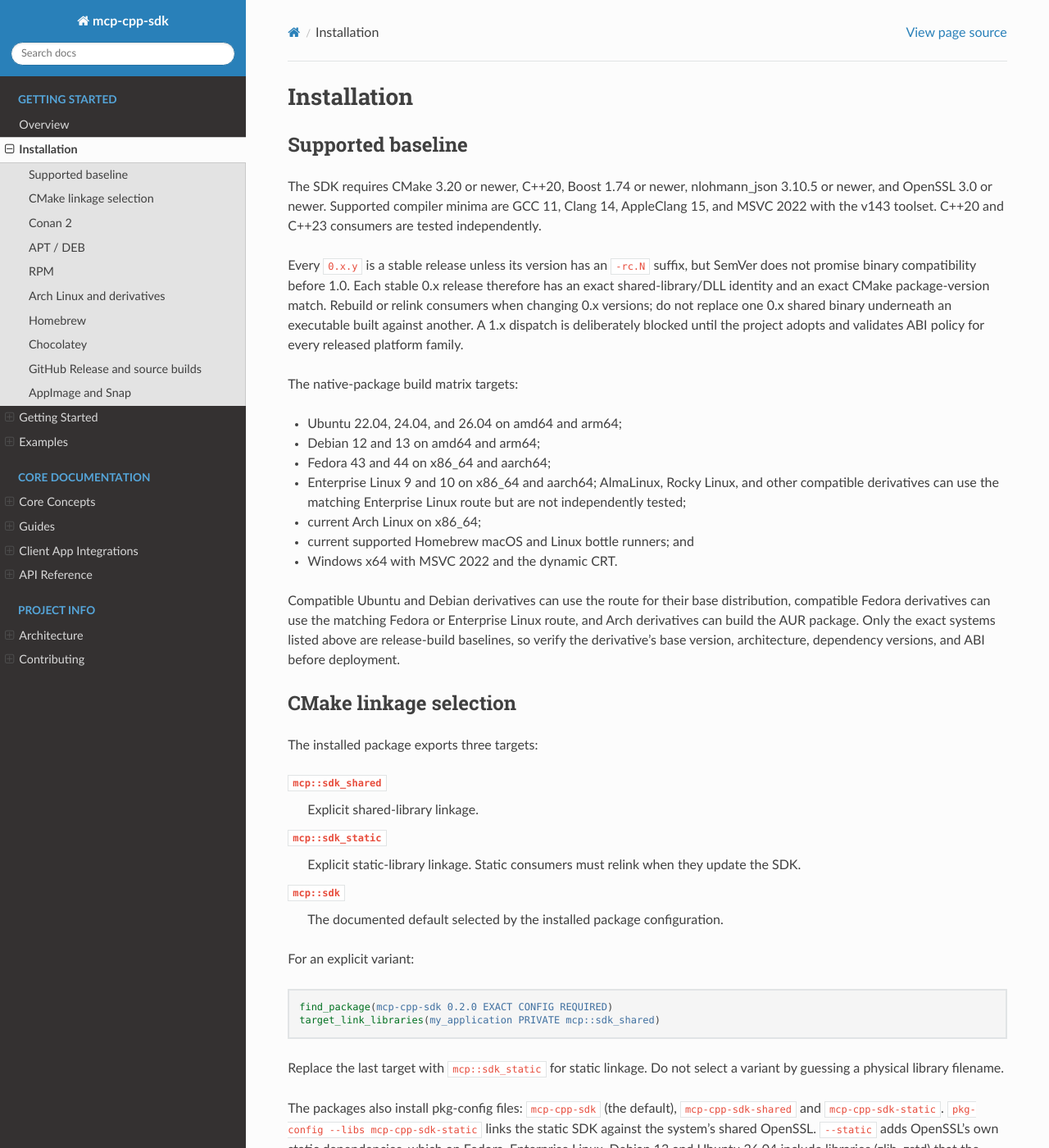
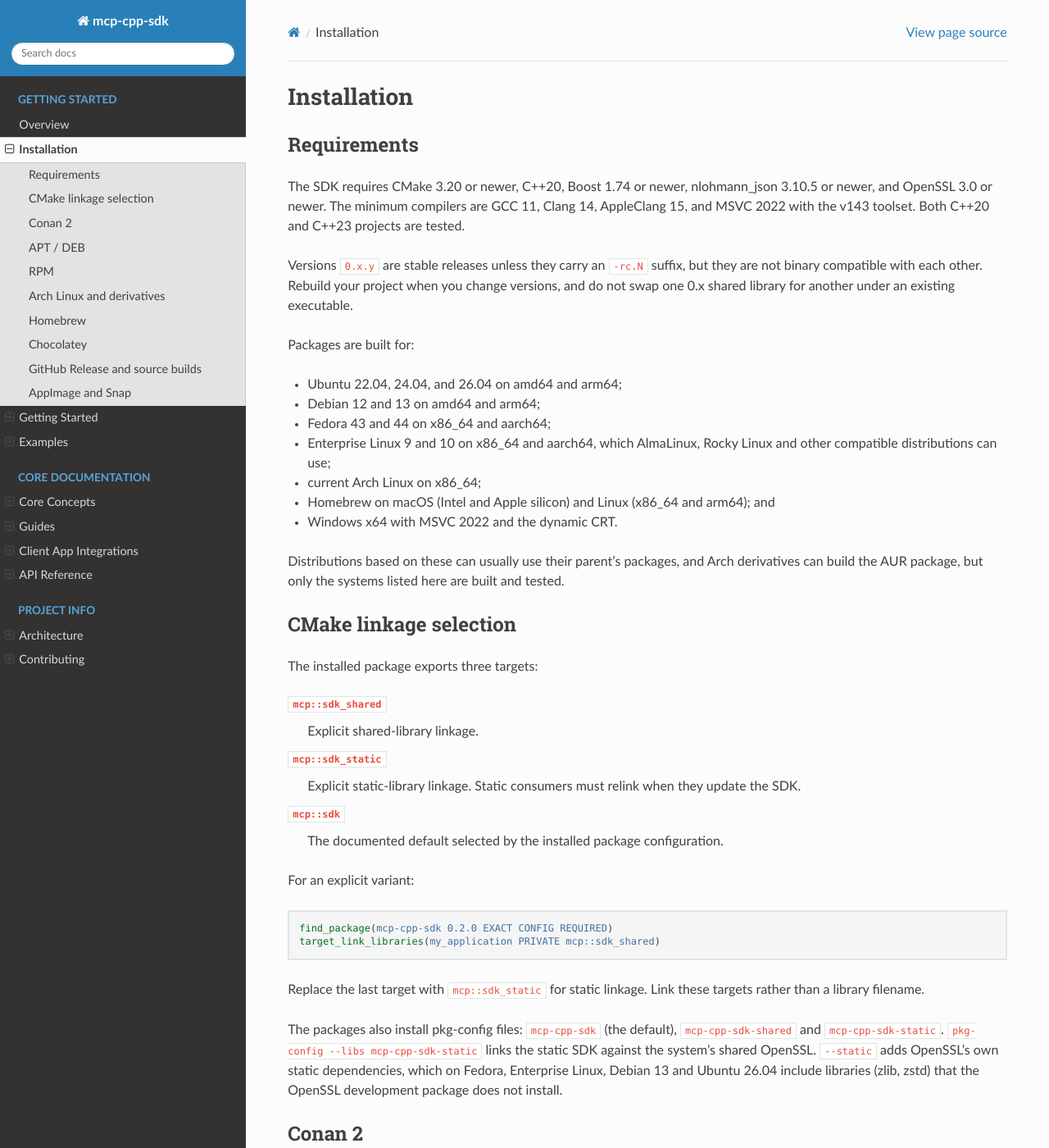
Before and after one commit to yurirocha15/mcp-cpp-sdk, a Sphinx documentation site: the page built from docs/installation.rst, in a window 1280 px wide and 1400 px high. Shown: the whole window at 82% size. Built offline with Sphinx 7.4.7 and the Read the Docs theme 3.1.0, drawn with Linux system fonts in a browser that asks for light colours; some of the changed text lies outside the part shown.

Commit message:
docs: make the README and guides easier to read
Rewrite the README opening and highlights in plain language, add the
benchmark result, drop the implementation paragraph, place Documentation
before Compiler Notes and shorten those notes, which the contributing
guide covers in full. Point documentation links at the site's own
address.

Drop release-pipeline wording from the installation guide, getting
started page, documentation index and security policy. Getting started
now separates what using the SDK needs from what building it needs.

Link the benchmark results after the introduction of benchmark/README.md
and open RESULTS.md with what the run was, moving the evidence details
to the end of that page.

```diff
--- a/docs/index.rst
+++ b/docs/index.rst
@@ -11,13 +11,12 @@
 Features
 --------
 
-* **Shared or static linkage**: Install and link the variant that fits your application
 * **Modern C++20**: Leverages coroutines, concepts, and ranges
 * **Flexible transports**: stdio, WebSocket, Streamable HTTP, and custom transport support
 * **Type-safe**: Strong typing with JSON serialization via nlohmann_json
 * **Async-first**: Built on Boost.Asio for high-performance I/O
 * **Broad MCP surface**: Tools, resources, prompts, sampling, roots, progress, and notifications
-* **Measured conformance**: Pinned official suites with explicit expected-failure evidence
+* **Conformance tested**: The official MCP suites run in CI, with known gaps listed
 * **Authentication building blocks**: Experimental OAuth helpers and HTTP bearer validation
 
 Quick Links
--- a/docs/installation.rst
+++ b/docs/installation.rst
@@ -1,40 +1,33 @@
 Installation
 ============
 
-Supported baseline
-------------------
+Requirements
+------------
 
 The SDK requires CMake 3.20 or newer, C++20, Boost 1.74 or newer,
-nlohmann_json 3.10.5 or newer, and OpenSSL 3.0 or newer.  Supported compiler
-minima are GCC 11, Clang 14, AppleClang 15, and MSVC 2022 with the v143
-toolset.  C++20 and C++23 consumers are tested independently.
+nlohmann_json 3.10.5 or newer, and OpenSSL 3.0 or newer.  The minimum compilers
+are GCC 11, Clang 14, AppleClang 15, and MSVC 2022 with the v143 toolset.  Both
+C++20 and C++23 projects are tested.
 
-Every ``0.x.y`` is a stable release unless its version has an ``-rc.N``
-suffix, but SemVer does not promise binary compatibility before 1.0.  Each
-stable 0.x release therefore has an exact shared-library/DLL identity and an
-exact CMake package-version match.  Rebuild or relink consumers when changing
-0.x versions; do not replace one 0.x shared binary underneath an executable
-built against another.  A 1.x dispatch is deliberately blocked until the
-project adopts and validates ABI policy for every released platform family.
+Versions ``0.x.y`` are stable releases unless they carry an ``-rc.N`` suffix, but
+they are not binary compatible with each other.  Rebuild your project when you
+change versions, and do not swap one 0.x shared library for another under an
+existing executable.
 
-The native-package build matrix targets:
+Packages are built for:
 
 * Ubuntu 22.04, 24.04, and 26.04 on amd64 and arm64;
 * Debian 12 and 13 on amd64 and arm64;
 * Fedora 43 and 44 on x86_64 and aarch64;
-* Enterprise Linux 9 and 10 on x86_64 and aarch64; AlmaLinux, Rocky Linux,
-  and other compatible derivatives can use the matching Enterprise Linux
-  route but are not independently tested;
+* Enterprise Linux 9 and 10 on x86_64 and aarch64, which AlmaLinux, Rocky Linux
+  and other compatible distributions can use;
 * current Arch Linux on x86_64;
-* current supported Homebrew macOS and Linux bottle runners; and
+* Homebrew on macOS (Intel and Apple silicon) and Linux (x86_64 and arm64); and
 * Windows x64 with MSVC 2022 and the dynamic CRT.
 
-Compatible Ubuntu and Debian derivatives can use the route for their base
-distribution, compatible Fedora derivatives can use the matching Fedora or
-Enterprise Linux route, and Arch derivatives can build the AUR package.  Only
-the exact systems listed above are release-build baselines, so verify the
-derivative's base version, architecture, dependency versions, and ABI before
-deployment.
+Distributions based on these can usually use their parent's packages, and Arch
+derivatives can build the AUR package, but only the systems listed here are built
+and tested.
 
 CMake linkage selection
 -----------------------
@@ -58,8 +51,8 @@
    find_package(mcp-cpp-sdk 0.2.0 EXACT CONFIG REQUIRED)
    target_link_libraries(my_application PRIVATE mcp::sdk_shared)
 
-Replace the last target with ``mcp::sdk_static`` for static linkage.  Do not
-select a variant by guessing a physical library filename.
+Replace the last target with ``mcp::sdk_static`` for static linkage.  Link these
+targets rather than a library filename.
 
 The packages also install pkg-config files: ``mcp-cpp-sdk`` (the default),
 ``mcp-cpp-sdk-shared`` and ``mcp-cpp-sdk-static``.  ``pkg-config --libs
@@ -175,8 +168,8 @@
 Arch Linux and derivatives
 --------------------------
 
-The official AUR release validation baseline is x86_64.  The AUR package base
-is ``mcp-cpp-sdk`` and produces shared and static split
+The AUR package ``mcp-cpp-sdk`` is built and tested on x86_64 and produces shared
+and static split
 packages.  Inspect the ``PKGBUILD`` and verify the source signature before
 building.  First import the exact public release key that is attached to the
 immutable GitHub Release, inspect its fingerprint, and compare it with
@@ -199,7 +192,7 @@
 Remove installed split packages with ``pacman -Rns mcp-cpp-sdk`` and, if
 installed, ``mcp-cpp-sdk-static``.  Manjaro and other Arch derivatives can
 build the AUR package when they remain compatible with the targeted Arch
-dependencies, but they are not independent release-build baselines.
+dependencies, but they are not tested separately.
 
 Homebrew
 --------
```
Also changed, not shown: README.md (+25 -57 lines), SECURITY.md (+4 -4 lines), benchmark/RESULTS.md (+23 -18 lines), docs/getting-started.rst (+10 -9 lines), benchmark/README.md.
